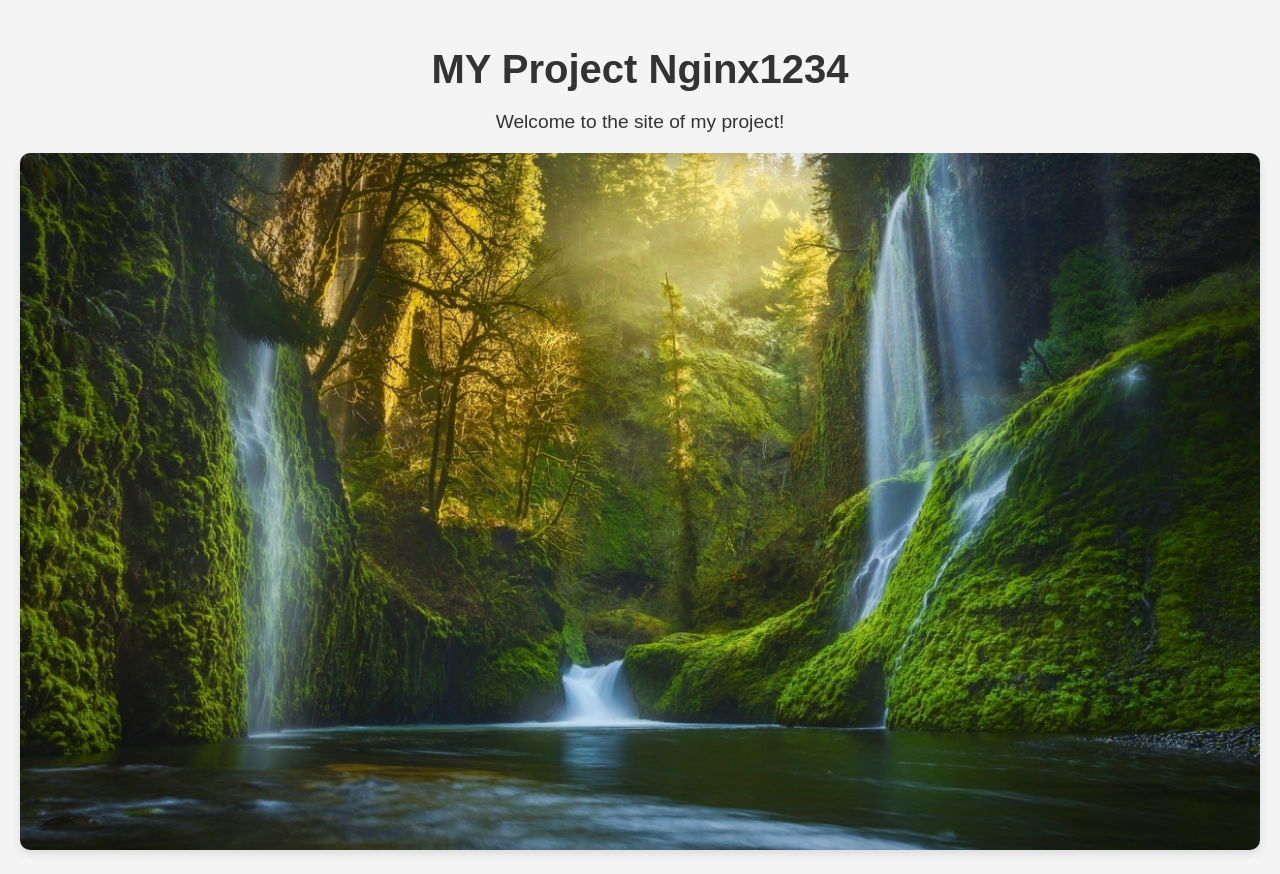
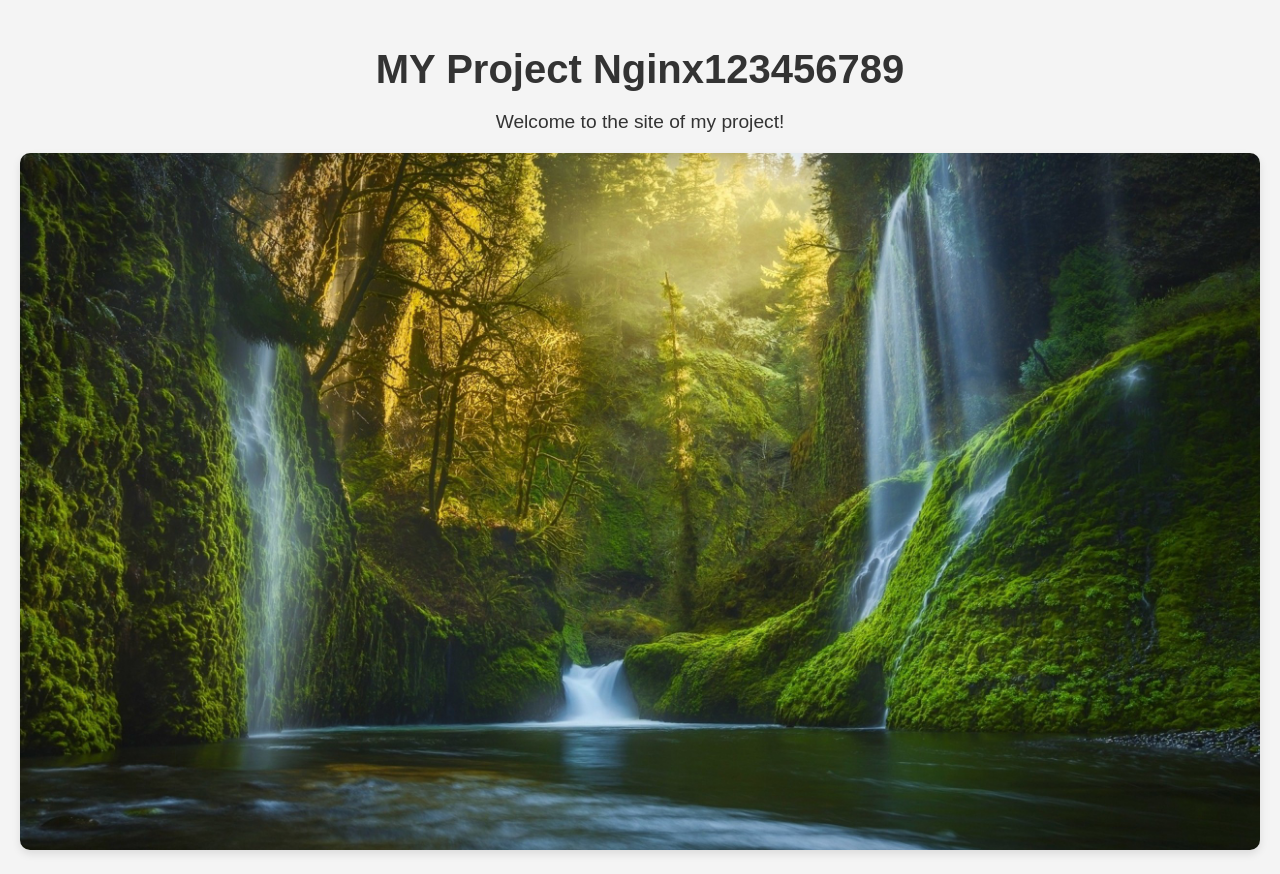
Before and after one commit to aazyablitsev/app-for-jenkins, a plain HTML site: page website/index.html in a window 1280 px wide. Drawn offline with Linux system fonts and the light colour scheme.

Commit message:
Update index.html

```diff
--- a/website/index.html
+++ b/website/index.html
@@ -8,7 +8,7 @@
 </head>
 <body>
     <div class="container">
-        <h1>MY Project Nginx1234</h1>
+        <h1>MY Project Nginx123456789</h1>
         <p>Welcome to the site of my project!</p>
         <img src="images/nature.jpg" alt="Nature">
     </div>
```
